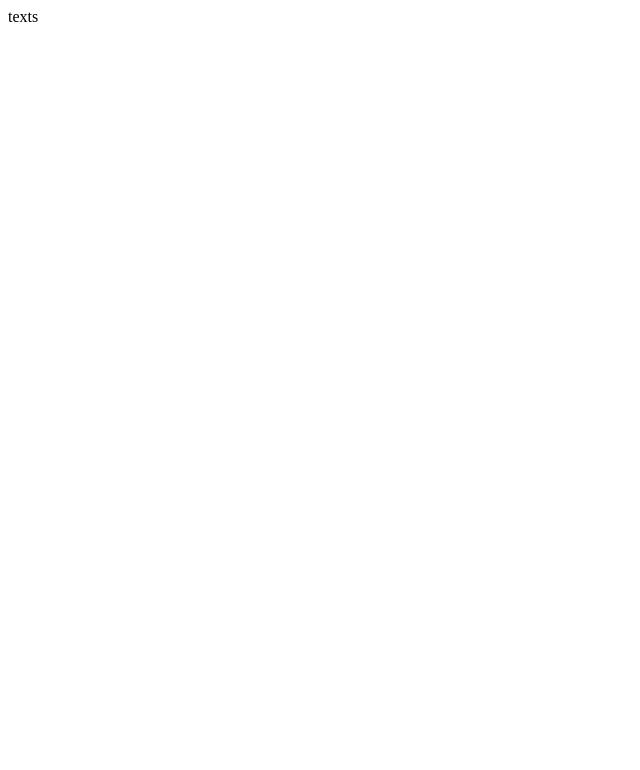
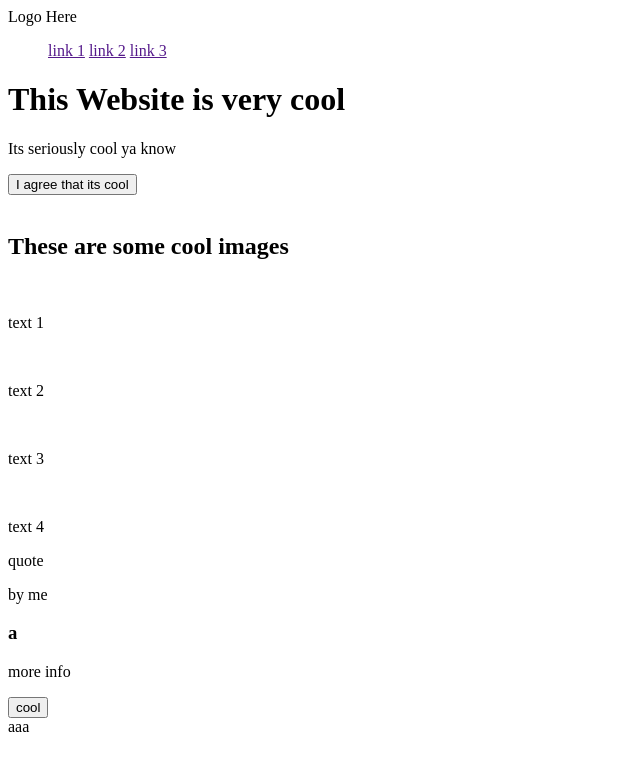
Before and after one commit to DoubleVadd/landing-page, a plain HTML site: page index.html in a window 1280 px wide. Shown: the whole page, without its empty margins (0-640 px from the left). Drawn offline with Linux system fonts and the light colour scheme.

Commit message:
template for index.html complete

```diff
--- a/index.html
+++ b/index.html
@@ -6,6 +6,63 @@
     <title>Document</title>
 </head>
 <body>
-    texts
+    <header>
+        <div class="logo">Logo Here</div>
+        <ul class="header-links">
+            <a href="">link 1</a>
+            <a href="">link 2</a>
+            <a href="">link 3</a>
+        </ul>
+    </header>
+    <div class="highlight">
+        <div class="container">
+            <div class="description">
+                <h1>This Website is very cool</h1>
+                <p>Its seriously cool ya know</p>
+                <button>I agree that its cool</button>
+            </div>
+            <img src="" alt="">
+        </div>
+    </div>
+    <div class="info">
+        <h2>These are some cool images</h2>
+        <div class="infocard">
+            <div class="cards">
+                <img src="" alt="">
+                <p>text 1</p>
+            </div>
+            <div class="cards">
+                <img src="" alt="">
+                <p>text 2</p>
+            </div>
+            <div class="cards">
+                <img src="" alt="">
+                <p>text 3</p>
+            </div>
+            <div class="cards">
+                <img src="" alt="">
+                <p>text 4</p>
+            </div>
+        </div>
+    </div>
+    <div class="quote">
+        <div class="quote-container">
+            <p class="quote-written">quote</p>
+            <p class="author">by me</p>
+        </div>
+    </div>
+    <div class="highlight">
+        <div class="important-info">
+            <div class="info-left">
+                <h3>a</h3>
+                <p>more info</p>
+            </div>
+            <button>cool</button>
+        </div>
+    </div>
+    <footer>
+        aaa
+
+    </footer>
 </body>
 </html>
```
